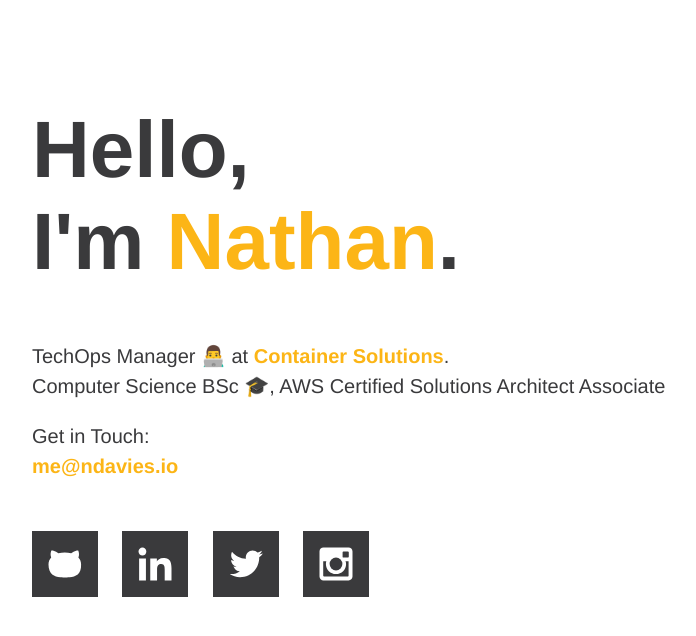
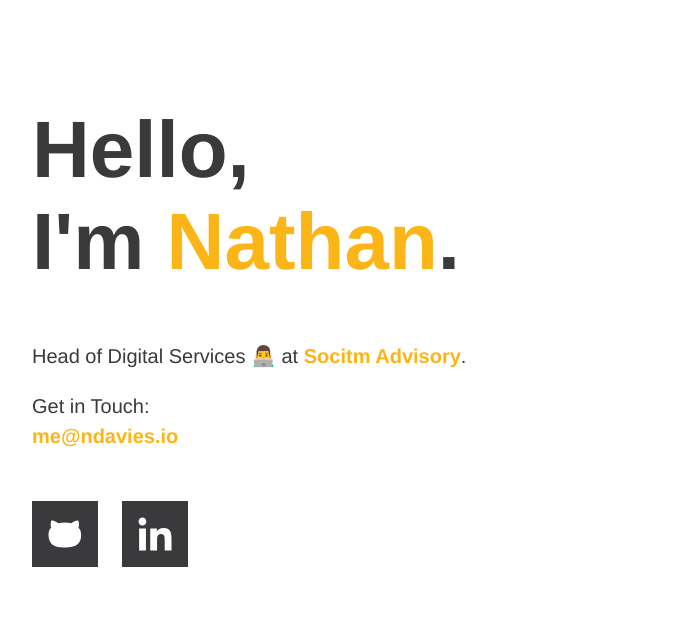
Before and after one commit to ndaviesio/ndavies.io, a plain HTML site: page index.html in a window 1280 px wide. Shown: the whole page, without its empty margins (88-784 px from the left). Drawn offline with Linux system fonts and the light colour scheme.

Commit message:
Update index.html
Updates:
- Reflect new role
- Remove twitter and Instagram social links

```diff
--- a/index.html
+++ b/index.html
@@ -11,8 +11,7 @@
     <div class='container'>
       <h1>Hello,<br />I'm <span class='highlight'>Nathan</span>.</h1>
       <p>
-        TechOps Manager 👨‍💻 at <a href='https://container-solutions.com' target='_blank'>Container Solutions</a>.
-        <br/>Computer Science BSc 🎓, AWS Certified Solutions Architect Associate
+        Head of Digital Services 👨‍💻 at <a href='https://socitmadvisory.co.uk' target='_blank'>Socitm Advisory</a>.
       </p>
       <p>
         Get in Touch:<br />
@@ -21,8 +20,6 @@
       <div class='socialmedia'>
         <a class='first' href='https://github.com/ndaviesio' target='_blank'><img src='img/github.svg' width='66' alt='Github Profile Button'></a>
         <a href='https://www.linkedin.com/in/nathandaviesio' target='_blank'><img src='img/linkedin.svg' width='66' alt='LinkedIn Profile Button'></a>
-        <a href='https://twitter.com/nd4v13s' target='_blank'><img src='img/twitter.svg' width='66' alt='Twitter Profile Button'></a>
-        <a href='https://www.instagram.com/nathandavies1995/' target='_blank'><img src='img/instagram.svg' width='66' alt='Instagram Profile Button'></a>
       </div>
     </div>
   </body>
```
